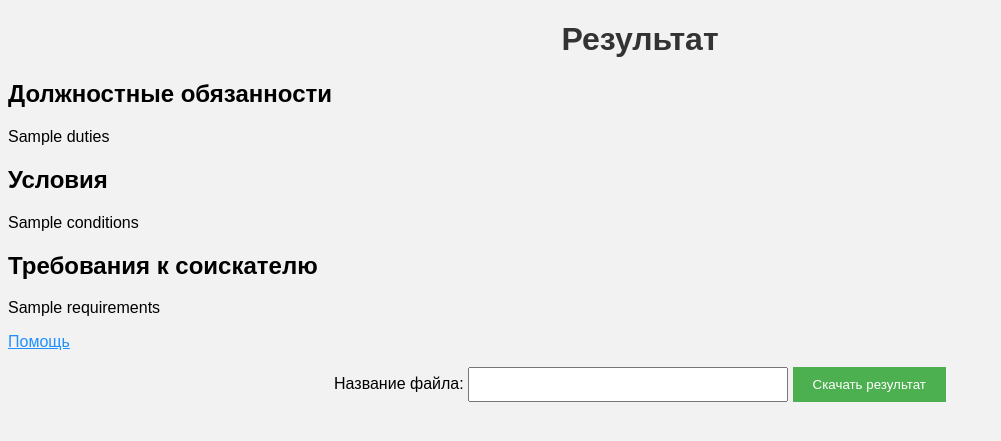
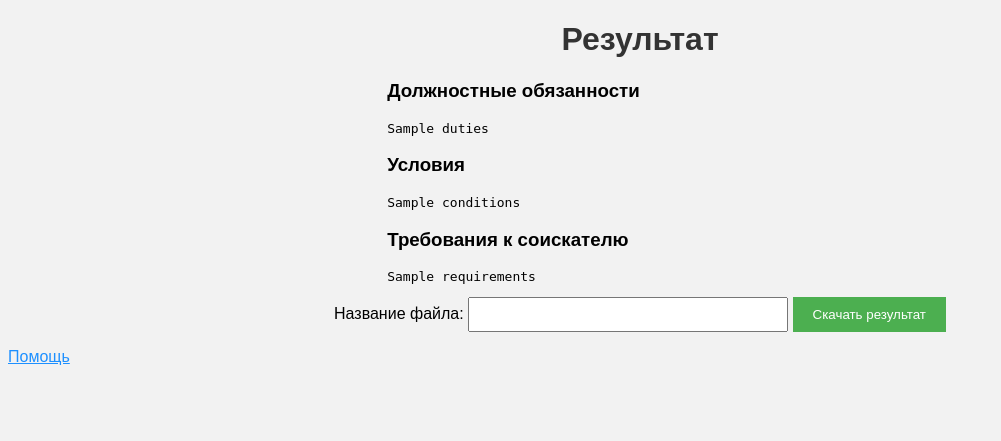
Before and after one commit to ALT-F4-Team/HACKS-AI-UFO, a Flask app: template web/templates/result.html in a window 1280 px wide. Shown: the top 441 px of the page, without its empty margins (0-1001 px from the left). Run offline with Flask 3, Linux system fonts and the light colour scheme; the template is opened without the code that fills it: most values are stand-ins (such as "Sample title", 1, 10 or a date in 2020).

Commit message:
Add files via upload

```diff
--- a/web/app.py
+++ b/web/app.py
@@ -27,9 +27,9 @@ def result():
     input_text = clear_text(input_text)
     classes = predict(classifier, input_text, idx2labels)
 
-    duties = '.\n'.join(classes['Обязанности'])
-    conditions = '.\n'.join(classes['Условия'])
-    requirements = '.\n'.join(classes['Требования'])
+    duties = '\n'.join(classes['Обязанности'])
+    conditions = '\n'.join(classes['Условия'])
+    requirements = '\n'.join(classes['Требования'])
 
     return render_template('result.html', duties=duties, conditions=conditions, requirements=requirements)
 
--- a/web/static/style.css
+++ b/web/static/style.css
@@ -21,6 +21,18 @@ form {
   margin: 0 auto;
 }
 
+.results {
+  width: 40%;
+  margin: 0 auto;
+  word-wrap: break-word;
+}
+
+pre {
+  white-space: pre-wrap;
+  overflow: auto;
+  max-height: 700px;
+}
+
 input[type="text"] {
   padding: 8px;
   width: 300px;
--- a/web/templates/result.html
+++ b/web/templates/result.html
@@ -7,16 +7,19 @@
 <body>
   <h1>Результат</h1>
 
-  <h2>Должностные обязанности</h2>
-  <p>{{ duties }}</p>
+  <div class="results">
+    <h3>Должностные обязанности</h3>
+    <pre>{{ duties }}</pre>
 
-  <h2>Условия</h2>
-  <p>{{ conditions }}</p>
+    <h3>Условия</h3>
+    <pre>{{ conditions }}</pre>
 
-  <h2>Требования к соискателю</h2>
-  <p>{{ requirements }}</p>
+    <h3>Требования к соискателю</h3>
+    <pre>{{ requirements }}</pre>
+  </div>
 
-  <p><a href="/help">Помощь</a></p>
+
+
 
   <form action="/download" method="post">
     <input type="hidden" name="duties" value="{{ duties }}">
@@ -26,5 +29,7 @@
     <input type="text" id="filename" name="filename" required>
     <button type="submit">Скачать результат</button>
   </form>
+
+  <p><a href="/help">Помощь</a></p>
 </body>
 </html>
```
Also changed, not shown: web/process_utils.py (+9 -3 lines).
